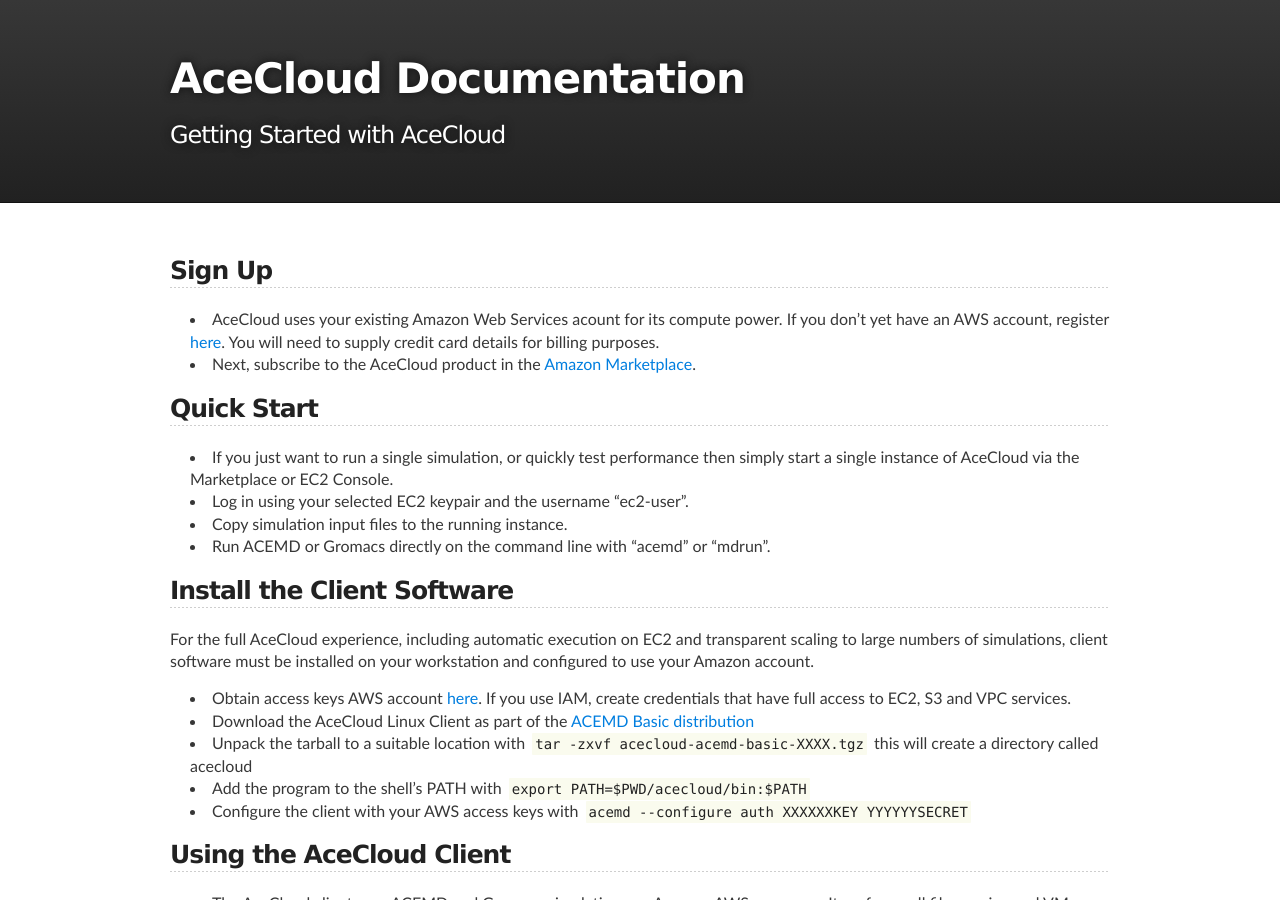
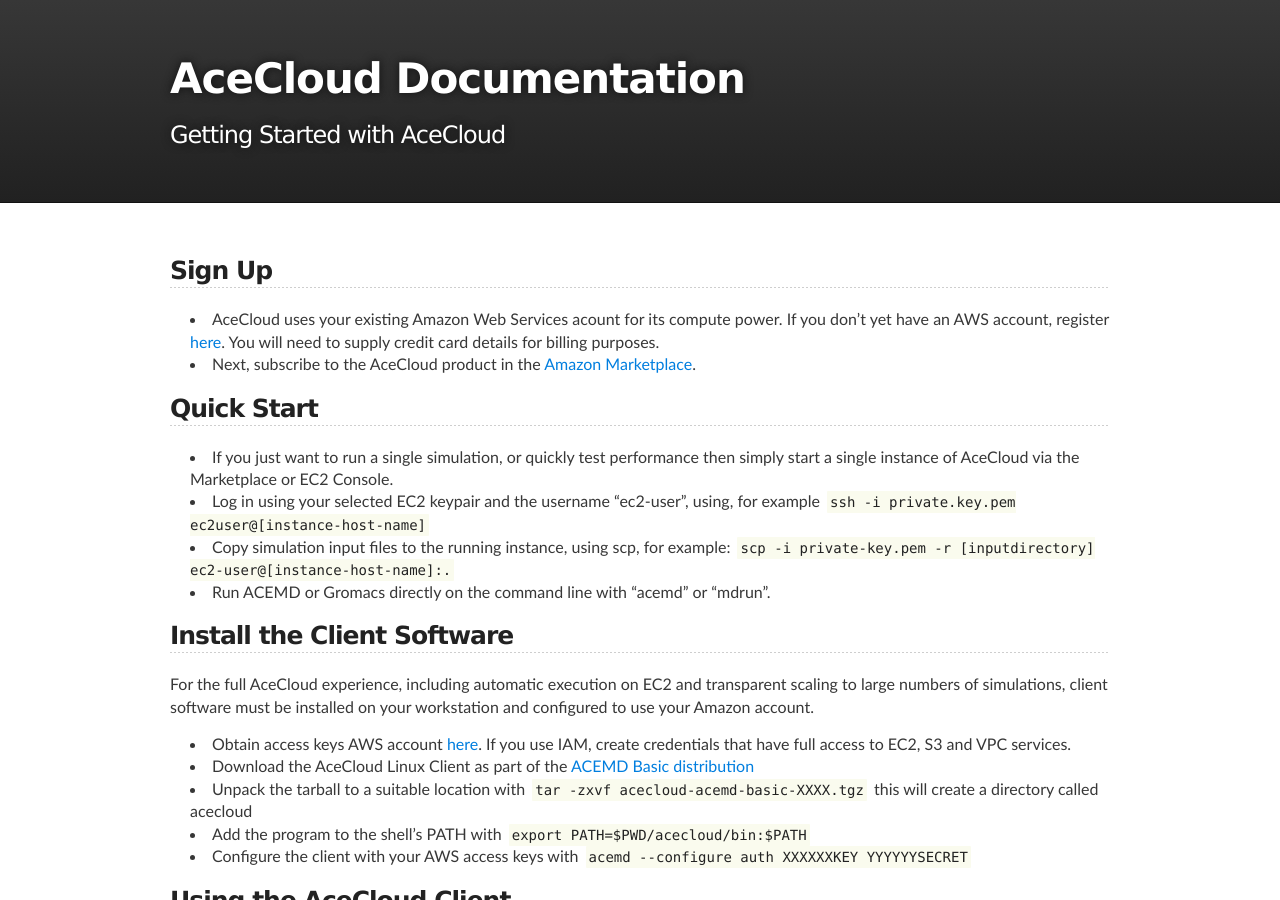
Before and after one commit to Acellera/docs.acellera.com, a Jekyll site: the page built from acecloud/index.md, in a window 1280 px wide and 900 px high. Built offline with Jekyll 4.4.1, drawn with Linux system fonts in a browser that asks for light colours.

Commit message:
extra destructions for amazon

````diff
--- a/acecloud/index.md
+++ b/acecloud/index.md
@@ -14,8 +14,10 @@
 ## Quick Start
 
 * If you just want to run a single simulation, or quickly test performance then simply start a single instance of AceCloud via the Marketplace or EC2 Console.
-* Log in using your selected EC2 keypair and the username "ec2-user".
-* Copy simulation input files to the running instance.
+* Log in using your selected EC2 keypair and the username "ec2-user", using, for example
+```ssh -i private.key.pem ec2user@[instance-host-name]```
+* Copy simulation input files to the running instance, using scp, for example:
+```scp -i private-key.pem -r [inputdirectory] ec2-user@[instance-host-name]:.```
 * Run ACEMD or Gromacs directly on the command line with "acemd" or "mdrun".
 
 ## Install the Client Software
````
